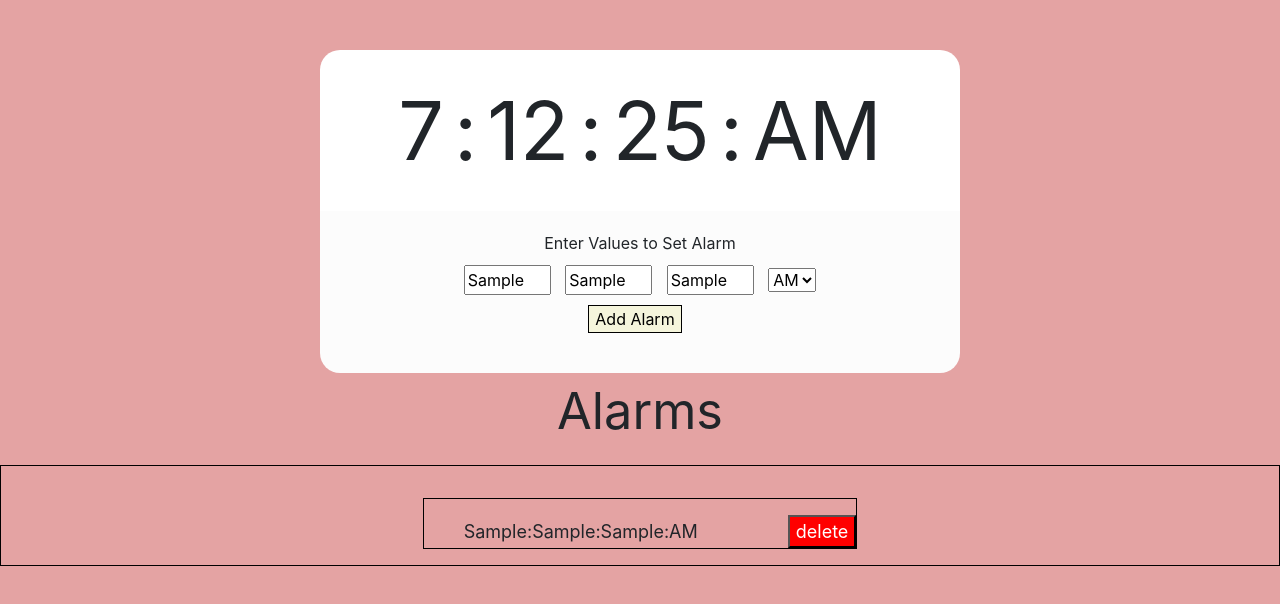
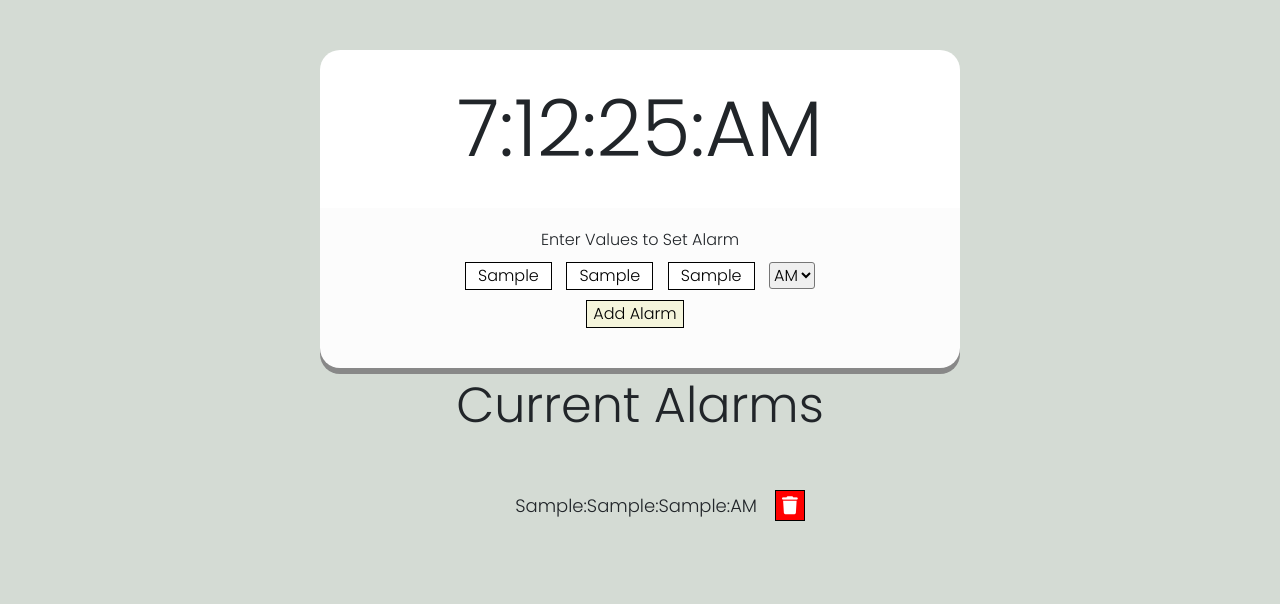
Before and after one commit to AkshayGulhane46/alarmclock, a plain HTML site: page index.html in a window 1280 px wide. Both pictures are taken after typing "Sample", "Sample", "Sample" into the empty fields and a click on the input "Add Alarm". Drawn offline with nearby package versions, Linux system fonts and the light colour scheme.

Commit message:
Commit2302231

```diff
--- a/index.css
+++ b/index.css
@@ -1,36 +1,38 @@
-body{
+body {
     position: relative;
     display: block;
     margin: auto;
     margin-top: 50px;
-   background-color: rgb(228, 163, 163);
+    background-color: #d4dbd4;
+    font-family: 'Poppins', sans-serif;
 }
 
-#current-time{
+#current-time {
     display: flex;
-    padding:10px;
+    padding: 10px;
     margin: auto;
     width: 50%;
     font-size: 8ch;
     justify-content: center;
     background-color: white;
 
-    border-radius:20px 20px 0px 0px;
+    border-radius: 20px 20px 0px 0px;
 }
 
-#current-time div{
+#current-time div {
     display: flex;
-    padding:10px;
+    padding: 10px;
     text-align: center;
     justify-content: center;
 }
 
-#current-time span{
+#current-time span {
     margin: 0px;
     padding-top: 10px;
 
 }
-#alarm-setter{
+
+#alarm-setter {
     background-color: rgb(252, 252, 252);
 
     width: fit-content;
@@ -40,39 +42,43 @@ body{
     width: 50%;
     text-align: center;
     justify-content: center;
-    border-radius:0px 0px 20px 20px;
+    border-radius: 0px 0px 20px 20px;
+    box-shadow: 0px 6px #888888;
+    ;
 }
-#add-alarm{
+
+#add-alarm {
     width: 20%;
 
 
 }
 
-#alarm-setter input{
+#alarm-setter input {
     width: 15%;
     margin-bottom: 10px;
     margin-right: 10px;
+    border: 1px solid black;
+    text-align: center;
 }
 
-#inputform{
+#inputform {
     display: block;
     align-content: space-around;
     justify-content: space-between;
     padding: 10px;
 }
 
-#inputform #submitBtn{
+#inputform #submitBtn {
     width: max-content;
     background-color: beige;
     border: 1px solid black;
 }
 
-
-
-
-#alarm-list{
-    position: relative;
-    border: 1px solid black;
+#inputform select{
+    height: 27px;
+    border-radius: 3px;
+}
+#alarm-list {
     display: flex;
     margin: auto;
     text-align: center;
@@ -80,28 +86,39 @@ body{
 }
 
 
-#alarm-list ul{
-    border: 1px solid black;
-    list-style-type:none;
-    margin-top: 2rem;
+#alarm-list ul {
+
+    list-style-type: none;
+    margin: 2rem;
 }
 
 
-#alarm-list li{
+#alarm-list li {
     text-align: center;
     font-size: large;
-    margin-top: 1rem;
+    margin-bottom: 1rem;
 
 }
 
-#alarm-list button{
+#alarm-list button {
     color: white;
     background-color: red;
-    margin-left: 5em;
+    margin-left: 1em;
     margin-top: 2;
+    border: 1px solid black;
+    color: white;
 }
 
-#alarms-heading{
+#alarms-heading {
+    font-size: 5ch;
+    text-align: center;
+}
+
+#list {
+    background-color: white;
+}
+
+#alarms-heading {
     font-size: 5ch;
     text-align: center;
 }
@@ -109,33 +126,36 @@ body{
 
 @media screen and (max-width: 480px) {
     body {
-      background-color: lightgreen;
+        background-color: #d4dbd4;
     }
-    #current-time{
+
+    #Alarm-icon {}
+
+    #current-time {
         display: flex;
-        padding:10px;
+        padding: 10px;
         margin: auto;
         width: 90%;
         font-size: 5ch;
         justify-content: center;
         background-color: white;
-        border-radius:20px 20px 0px 0px;
+        border-radius: 20px 20px 0px 0px;
     }
 
-    #current-time div{
+    #current-time div {
         display: flex;
-        padding:4px;
+        padding: 4px;
         text-align: center;
         justify-content: center;
     }
 
-    #current-time span{
+    #current-time span {
         margin: 0px;
-        padding-top: 10px;
+        padding-top: 0px;
 
     }
 
-    #alarm-setter{
+    #alarm-setter {
         background-color: rgb(252, 252, 252);
 
         width: fit-content;
@@ -145,16 +165,17 @@ body{
         width: 90%;
         text-align: center;
         justify-content: center;
-        border-radius:0px 0px 20px 20px;
+        border-radius: 0px 0px 20px 20px;
     }
-    #add-alarm{
+
+    #add-alarm {
         width: 20%;
         background-color: beige;
         border: 1px solid black;
 
     }
 
-    #alarm-setter input{
+    #alarm-setter input {
         width: 15%;
         margin-bottom: 10px;
         margin-right: 10px;
@@ -162,22 +183,20 @@ body{
 
 
 
-    #inputform{
+    #inputform {
         display: block;
         align-content: space-around;
         justify-content: space-between;
         padding: 10px;
     }
 
-    #inputform #submitBtn{
+    #inputform #submitBtn {
         width: max-content;
         background-color: beige;
         border: 1px solid black;
     }
 
-    #alarm-list{
-
-        border: 1px solid black;
+    #alarm-list {
         display: flex;
         margin: auto;
         text-align: center;
@@ -185,37 +204,37 @@ body{
     }
 
 
-    #alarm-list ul{
-        border: 1px solid black;
-        list-style-type:none;
+    #alarm-list ul {
+
+        list-style-type: none;
         margin: 2rem;
     }
 
 
-    #alarm-list li{
+    #alarm-list li {
         text-align: center;
         font-size: large;
-        margin-top: 1rem;
+        margin-bottom: 1rem;
 
     }
 
-    #alarm-list button{
+    #alarm-list button {
         color: white;
         background-color: red;
         margin-left: 1em;
         margin-top: 2;
+        border: 1px solid black;
+        color: white;
+
     }
 
-    #alarms-heading{
-        font-size: 5ch;
+    #alarms-heading {
+        font-size: 3ch;
         text-align: center;
     }
 
-    #list{
+    #list {
         background-color: white;
     }
 
-
-
-
 }
--- a/index.html
+++ b/index.html
@@ -1,48 +1,47 @@
 <!DOCTYPE html>
 <html>
+
 <head>
     <title> Alarm Clock </title>
     <link rel="stylesheet" href="https://cdn.jsdelivr.net/npm/bootstrap@4.3.1/dist/css/bootstrap.min.css" integrity="sha384-ggOyR0iXCbMQv3Xipma34MD+dH/1fQ784/j6cY/iJTQUOhcWr7x9JvoRxT2MZw1T" crossorigin="anonymous">
-        <link rel ="stylesheet "type="text/css" href="index.css">
+    <link rel="stylesheet " type="text/css" href="index.css">
     <meta name="viewport" content="width=device-width, initial-scale=1">
+    <link rel="preconnect" href="https://fonts.googleapis.com">
+    <link rel="preconnect" href="https://fonts.gstatic.com" crossorigin>
+    <link href="https://fonts.googleapis.com/css2?family=Poppins:wght@300&display=swap" rel="stylesheet">
+    <script src="https://kit.fontawesome.com/1d5428ac13.js" crossorigin="anonymous"></script>
+</head>
 
-    </head>
 <body>
     <div id="current-time">
-            <div id="Hour"></div>
-            <span>:</span>
-            <div id="Minute"></div>
-            <span>:</span>
-            <div id="Second"></div>
-            <span>:</span>
-            <div id="timeofday"></div>
-            </div>
+        <div id="TIME"></div>
     </div>
 
 
-        <div  id="alarm-setter">
-            <div  id = "times">
+    <div id="alarm-setter">
+
+        <div id="times">
             <div>Enter Values to Set Alarm</div>
-                <form id = "inputform" action="javascript:setAlarm()">
-                    <input  id="Hour-input"  maxlength="2"  required="True" placeholder="hh">
-                    <input  id="Minute-input" maxlength="2"  required="True" type="text" placeholder="mm">
-                    <input id="Second-input" maxlength="2"  required="True" type="text" placeholder="ss">
-                    <select  id="timeofday-input">
+            <form id="inputform" action="javascript:setAlarm()">
+                <input id="Hour-input" maxlength="2" required="True" placeholder="hh">
+                <input id="Minute-input" maxlength="2" required="True" type="text" placeholder="mm">
+                <input id="Second-input" maxlength="2" required="True" type="text" placeholder="ss">
+                <select id="timeofday-input">
                     <option value="AM">AM</option>
                     <option value="PM">PM</option>
                 </select>
                 <div>
-                        <input id= "submitBtn"name="Submit"  type="submit" value="Add Alarm"/>
+                    <input id="submitBtn" name="Submit" type="submit" value="Add Alarm" />
                 </div>
             </form>
         </div>
     </div>
 
-        <p id="alarms-heading"> Alarms </p>
+    <p id="alarms-heading"> Current Alarms </p>
 
     <div id="alarm-list">
 
-                 <ul id="myList"> </ul>
+        <ul id="alarms-list-ul"></ul>
 
     </div>
 
@@ -53,4 +52,5 @@
 <script src="https://code.jquery.com/jquery-3.3.1.slim.min.js" integrity="sha384-q8i/X+965DzO0rT7abK41JStQIAqVgRVzpbzo5smXKp4YfRvH+8abtTE1Pi6jizo" crossorigin="anonymous"></script>
 <script src="https://cdn.jsdelivr.net/npm/popper.js@1.14.7/dist/umd/popper.min.js" integrity="sha384-UO2eT0CpHqdSJQ6hJty5KVphtPhzWj9WO1clHTMGa3JDZwrnQq4sF86dIHNDz0W1" crossorigin="anonymous"></script>
 <script src="https://cdn.jsdelivr.net/npm/bootstrap@4.3.1/dist/js/bootstrap.min.js" integrity="sha384-JjSmVgyd0p3pXB1rRibZUAYoIIy6OrQ6VrjIEaFf/nJGzIxFDsf4x0xIM+B07jRM" crossorigin="anonymous"></script>
+
 </html>
--- a/index.js
+++ b/index.js
@@ -4,102 +4,94 @@ let seconds;
 let timeofday;
 
 var inputminutes = 0;
-var inputhours  = 0;
-var inputseconds= 0;
+var inputhours = 0;
+var inputseconds = 0;
 
-var alarms = [];
-var alarm;
+var alarms = []; // storing alarms in array
+var alarm = 0;
 
-
-
-window.onload = function(){
-    const timeID = setInterval(timeAndDate, alarmRing  ,1000);
+window.onload = function() {
+    const timeID = setInterval(timeAndDate, 1000); // every second time and Date will be called
     function timeAndDate() {
         const Masterdate = new Date();
         hour = Masterdate.getHours();
         minutes = Masterdate.getMinutes();
-        seconds = Masterdate.getSeconds ();
+        seconds = Masterdate.getSeconds();
+        // To show time in 12 hour format
         timeofday = hour >= 12 ? 'PM' : 'AM'; // if greater then 12 then PM or else AM
         hour = hour % 12; // find current AM PM
         hour = hour ? hour : 12; // show 00 as 12
         minutes = minutes < 10 ? '0' + minutes : minutes;
+        // Set the time in respecitve divs
+        const currentTime = hour + ":" + minutes + ":" + seconds + ":" + timeofday
+        document.getElementById("TIME").innerHTML = currentTime;
+        if (alarms.includes(currentTime)) { // Check if current time mateches with any of the alarm set
+            alarmRing(); // if yes then call the alarm ring function
+        }
+    }
 
-        document.getElementById("Hour").innerHTML = hour;
-        document.getElementById("Minute").innerHTML = minutes;
-        document.getElementById("Second").innerHTML = seconds;
-        document.getElementById("timeofday").innerHTML = timeofday;
-        alarmRing();
-        alarm = hour + ":"+ minutes + ":"+ seconds +":" + timeofday;
+    function alarmRing() {
+        window.alert("Alarm Ring")
+    }
+};
+
+function setAlarm() {
+    let list = document.getElementById("alarms-list-ul");
+    inputminutes = document.getElementById("Minute-input").value;
+    inputhours = document.getElementById("Hour-input").value;
+    inputseconds = document.getElementById("Second-input").value;
+    inputtimeofday = document.getElementById("timeofday-input").value;
+
+    // input forms validations
+
+    if (inputminutes > 60 || inputminutes < 0 ||
+        inputhours < 0 || inputhours > 12 ||
+        inputseconds < 0 || inputseconds > 60
+    ) {
+        window.alert("Enter Correct time please")
+        return
+    }
+
+    // elemtnt to be created for alarm inputs
+    const alarm = inputhours + ":" + inputminutes + ":" + inputseconds + ":" + inputtimeofday;
+
+    if (!alarms.includes(alarm)) { // Check if the same alarm is present or not
+        alarms.push(alarm); // if not then push the alarm in array
+        let li = document.createElement("li"); // Create a List Item in the alarm list
+        li.className = alarm;
+        li.id = "alarm"; // Set ID for list item for styling
+        var deleteBtn = document.createElement("button");
+        deleteBtn.className = "Delete"; // Set ClasssName for delete button for styling
+
+        li.innerText = alarm; // set inner text same as alarm time
+        list.appendChild(li); // add the list item in our unordered list
+        li.appendChild(deleteBtn); // add the delete button on list item
+
+        var TrashIcon = document.createElement("i"); // trash can icon from font awsome
+        TrashIcon.className = "fa-solid fa-trash";
+        deleteBtn.appendChild(TrashIcon); // add the icon to the delete button as child
+
+    } else {
+        window.alert("You already have same alarm set for " + alarm); // if user tries to add same alarm then show alert
 
     }
 
-    function alarmRing(){
-        if(inputhours == hour && inputminutes == minutes && inputseconds == seconds){
-            window.alert("Alarm Ring")
-        }
+    var deletebtns = document.getElementsByClassName("Delete"); // count the number of delete buttons on page
+    var i;
+    for (i = 0; i < deletebtns.length; i++) {
+        deletebtns[i].addEventListener("click", function() {
+            const value = this.parentElement.className; // value is taken from each delete button className
+            //console.log("Delete is Pressed for " + value);
+
+            if (alarms.includes(value)) { // if array contains the alarm
+                const index = alarms.indexOf(value);
+                alarms.splice(index, 1); // delte the alarm from alarms array
+            }
+            this.parentElement.style.display = 'none'; // remove element form DOM
+        });
     }
-
-};
-
-function setAlarm(){
-
-
-
-    let list = document.getElementById("myList");
-    inputminutes = document.getElementById("Minute-input").value;
-    inputhours =  document.getElementById("Hour-input").value;
-    inputseconds = document.getElementById("Second-input").value;
-    inputtimeofday = document.getElementById("timeofday-input").value;
-
-    if(inputminutes > 60 || inputminutes < 0 ||
-        inputhours < 0|| inputhours > 12 ||
-        inputseconds < 0 || inputseconds > 60
-        ){
-         window.alert("add Correct time please")
-         return
-    }
-
-
-
-
-    const alarm = inputhours + ":"+ inputminutes + ":"+ inputseconds +":"+inputtimeofday;
-    if(!alarms.includes(alarm)){
-         alarms.push(alarm );
-         let li = document.createElement("li");
-         li.className = alarm;
-         var deleteBtn = document.createElement("button");
-         deleteBtn.innerText = "delete";
-         deleteBtn.className = "delete";
-         li.innerText = alarm;
-        list.appendChild(li);
-        li.appendChild(deleteBtn);
-
-    }else{
-        console.log("alrady in alarms")
-    }
-
-    var closebtns = document.getElementsByClassName("delete");
-    var i;
-    for (i = 0; i < closebtns.length; i++) {
-    closebtns[i].addEventListener("click", function() {
-    const value = this.parentElement.className;
-    console.log("Delete is prssed for" + value);
-
-    if(alarms.includes(value)){
-        const index = alarms.indexOf(value);
-        alarms.splice(index, 1);
-         inputminutes = 0;
-         inputhours  = 0;
-         inputseconds= 0;
-     }
-
-    this.parentElement.style.display = 'none';
-  });
-}
 }
 
-function showList(){
-    for(var i = 0 ; i < alarms.length ; i++){
-        console.log(alarms[i]);
-    }
+for (var i = 0; i < alarms.length; i++) {
+    console.log(alarms[i]);
 }
```
Lines whose indentation alone changed are shown as unchanged.
